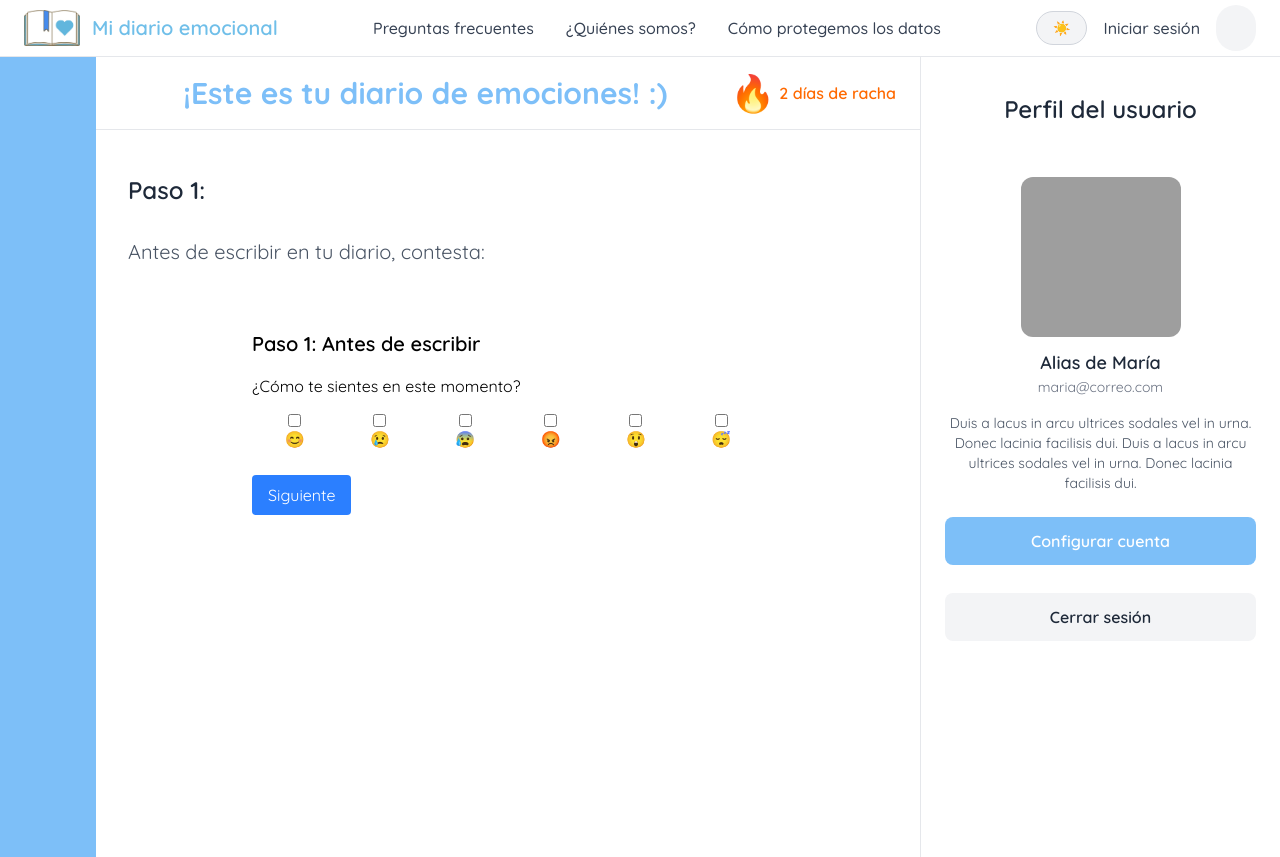
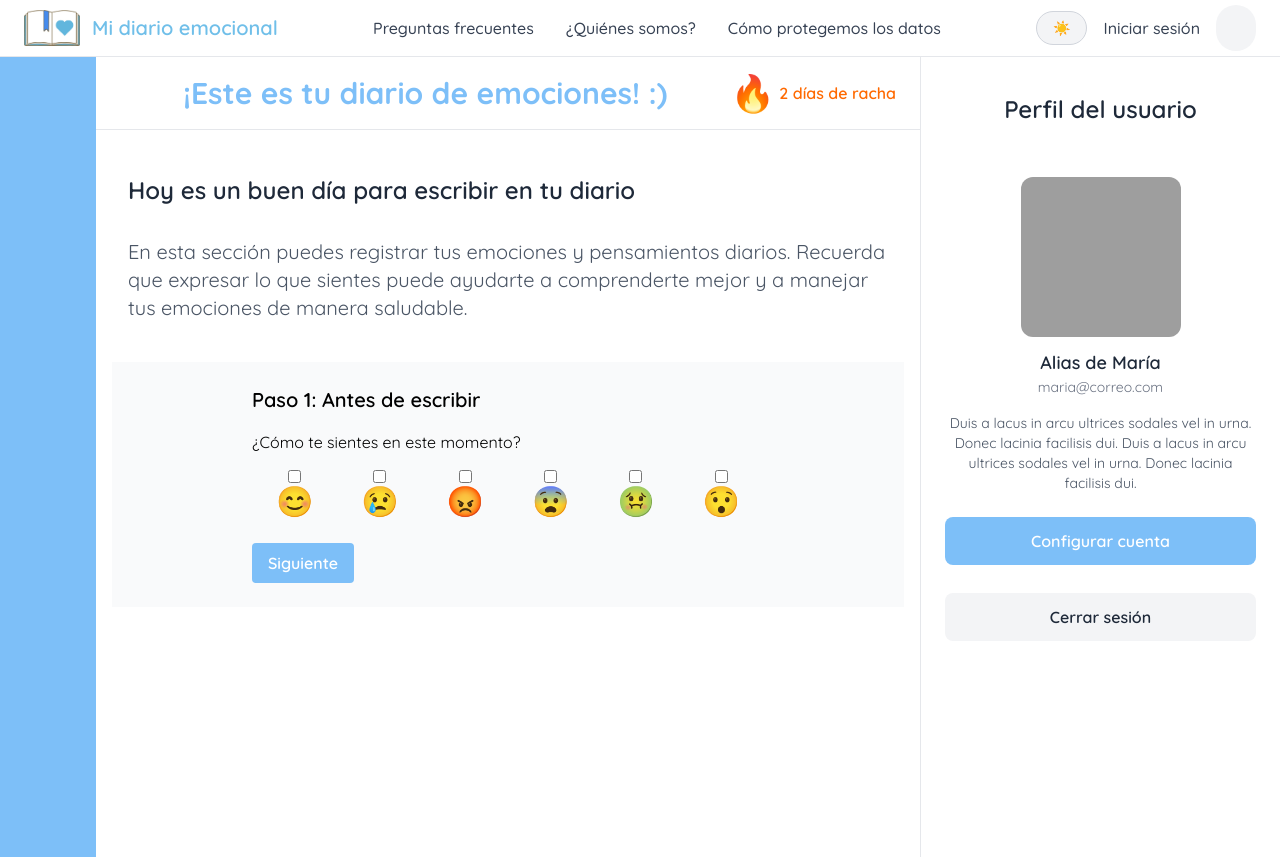
Before and after one commit to car-mor/mi_diario_emocional, a Vue app in the folder frontend/: page /diary-register in a window 1280 px wide. Built offline with nearby package versions, Linux system fonts and the light colour scheme; grey boxes are pictures that could not be loaded; some icons are missing.

Commit message:
Pantalla registro en el diario

```diff
--- a/frontend/src/modules/patient/components/DiaryRegister.vue
+++ b/frontend/src/modules/patient/components/DiaryRegister.vue
@@ -1,48 +1,78 @@
 <template>
-  <div class="flex flex-col items-center justify-center p-6">
+  <div class="flex flex-col items-center justify-center p-6 bg-gray-50 dark:bg-gray-900">
 
     <!-- Paso 1: Seleccionar emociones (opcional) -->
     <div v-if="step === 1" class="w-full max-w-lg">
-      <h2 class="text-xl font-semibold mb-4">Paso 1: Antes de escribir</h2>
-      <p class="mb-4">¿Cómo te sientes en este momento?</p>
+      <h2 class="text-xl font-semibold mb-4 dark:text-white">Paso 1: Antes de escribir</h2>
+      <p class="mb-4 dark:text-white">¿Cómo te sientes en este momento?</p>
       <div class="flex justify-around mb-6">
         <label v-for="emo in emotions" :key="emo.value" class="flex flex-col items-center">
           <input type="checkbox" v-model="selectedEmotions" :value="emo.value" />
-          <span>{{ emo.label }}</span>
+          <span class="dark:text-white text-3xl">{{ emo.label }}</span>
         </label>
       </div>
-      <button class="px-4 py-2 bg-blue-500 text-white rounded" @click="step++">Siguiente</button>
+      <button class="px-4 py-2 bg-[#7DBFF8] hover:bg-[#3457B2] text-white rounded font-semibold" @click="step++">Siguiente</button>
     </div>
 
     <!-- Paso 2: Escribir contenido del diario (obligatorio) -->
     <div v-if="step === 2" class="w-full max-w-lg">
-      <h2 class="text-xl font-semibold mb-4">Paso 2: ¿Qué tal si escribimos un rato?</h2>
+      <h2 class="text-xl font-semibold mb-4 dark:text-white">Paso 2: ¿Qué tal si escribimos un rato?</h2>
       <textarea
+        color="dark:white"
         v-model="content"
-        class="w-full h-40 p-3 border rounded"
+        class="w-full h-40 p-3 border rounded dark:text-white"
         placeholder="Hoy me siento..."
       ></textarea>
       <p v-if="contentError" class="text-red-500 text-sm mt-1">{{ contentError }}</p>
       <div class="flex justify-between mt-4">
-        <button class="px-4 py-2 bg-gray-300 rounded" @click="step--">Atrás</button>
-        <button class="px-4 py-2 bg-blue-500 text-white rounded" @click="validateContent">Siguiente</button>
+        <button class="px-4 py-2 bg-gray-100 hover:bg-gray-200 dark:bg-gray-700 dark:hover:bg-gray-600 text-gray-800 dark:text-gray-200 font-semibold rounded" @click="step--">Atrás</button>
+        <button class="px-4 py-2 bg-[#7DBFF8] hover:bg-[#3457B2] text-white rounded font-semibold" @click="validateContent">Siguiente</button>
       </div>
     </div>
 
     <!-- Paso 3: Agregar título (obligatorio) -->
     <div v-if="step === 3" class="w-full max-w-lg">
-      <h2 class="text-xl font-semibold mb-4">Paso 3: Hora de agregar un título</h2>
+      <h2 class="text-xl dark:text-white font-semibold mb-4">Paso 3: Hora de agregar un título</h2>
       <input
         v-model="title"
-        class="w-full p-3 border rounded mb-4"
+        class="w-full p-3 border rounded mb-4 dark:text-white"
         placeholder="Sin título..."
       />
       <p v-if="titleError" class="text-red-500 text-sm mt-1">{{ titleError }}</p>
       <div class="flex justify-between">
-        <button class="px-4 py-2 bg-gray-300 rounded" @click="step--">Atrás</button>
-        <button class="px-4 py-2 bg-green-500 text-white rounded" @click="validateAndSave">Guardar</button>
+        <button class="px-4 py-2 bg-gray-100 hover:bg-gray-200 dark:bg-gray-700 dark:hover:bg-gray-600 text-gray-800 dark:text-gray-200 font-semibold rounded" @click="step--">Atrás</button>
+        <button class="px-4 py-2 bg-[#7DBFF8] hover:bg-[#3457B2] text-white rounded font-semibold" @click="showConfirmation">Guardar</button>
       </div>
     </div>
+
+    <!-- Modal Confirmación antes de guardar -->
+    <div v-if="showConfirmationModal" class="fixed inset-0 flex items-center justify-center">
+      <div class="bg-white dark:bg-gray-800 rounded-lg p-8 shadow-xl max-w-sm w-full text-center">
+        <p class="text-lg font-semibold mb-4 dark:text-white">¿Estás seguro(a) de registrar esta entrada a tu diario de emociones?</p>
+        <p class="text-sm text-gray-500 dark:text-gray-400 mb-6">Nota: no podrás modificar nuevamente este texto.</p>
+        <div class="flex justify-around space-x-4">
+          <button @click="saveEntry" class="px-4 py-2 bg-[#7DBFF8] hover:bg-[#3457B2] text-white rounded font-semibold w-full">Sí</button>
+          <button @click="cancelSave" class="px-4 py-2 bg-gray-200 hover:bg-gray-300 dark:bg-gray-700 dark:hover:bg-gray-600 text-gray-800 dark:text-gray-200 rounded font-semibold w-full">No</button>
+        </div>
+      </div>
+    </div>
+
+    <!-- Modal Éxito al guardar -->
+    <div v-if="showSuccessModal" class="fixed inset-0 flex items-center justify-center z-50">
+      <div class="bg-white dark:bg-gray-800 rounded-lg p-8 shadow-xl max-w-sm w-full text-center">
+        <div class="flex justify-center mb-4">
+          <div class="bg-green-500 p-2 rounded-full inline-flex items-center justify-center">
+            <svg class="w-8 h-8 text-white" fill="none" stroke="currentColor" viewBox="0 0 24 24" xmlns="http://www.w3.org/2000/svg">
+              <path stroke-linecap="round" stroke-linejoin="round" stroke-width="2" d="M5 13l4 4L19 7"></path>
+            </svg>
+          </div>
+        </div>
+        <h3 class="text-xl font-bold mb-2 dark:text-white">Entrada guardada</h3>
+        <p class="text-gray-600 mb-6 dark:text-gray-400">¡Tu entrada al diario de emociones ha sido registrada con éxito!</p>
+        <button @click="closeSuccessModal" class="px-6 py-2 bg-green-500 hover:bg-green-600 text-white font-semibold rounded-lg w-full">Entendido</button>
+      </div>
+    </div>
+
   </div>
 </template>
 
@@ -50,19 +80,24 @@
 import { ref } from "vue";
 
 const step = ref(1);
+//emociones basicas de ekman
 const emotions = [
-  { value: "feliz", label: "😊" },
-  { value: "triste", label: "😢" },
-  { value: "ansioso", label: "😰" },
-  { value: "enojado", label: "😡" },
-  { value: "sorprendido", label: "😲" },
-  { value: "cansado", label: "😴" },
+  { value: "alegría", label: "😊" },
+  { value: "tristeza", label: "😢" },
+  { value: "ira", label: "😡" },
+  { value: "miedo", label: "😨" },
+  { value: "asco", label: "🤢" },
+  { value: "sorpresa", label: "😯" },
 ];
 const selectedEmotions = ref<string[]>([]);
 const content = ref("");
 const title = ref("");
 const contentError = ref<string | null>(null);
 const titleError = ref<string | null>(null);
+//  Variable para controlar la visibilidad del modal
+const showConfirmationModal = ref(false);
+// Variable para controlar el modal de éxito
+const showSuccessModal = ref(false);
 
 function validateContent() {
   const cleanContent = content.value.trim();
@@ -78,12 +113,11 @@ function validateContent() {
   step.value++;
 }
 
-function validateAndSave() {
+// Nuevo: Función que valida y luego muestra el modal
+function showConfirmation() {
   const cleanTitle = title.value.trim();
 
-  // Si escribió titulo, validar
   if (cleanTitle.length > 0) {
-    // Caracteres minimos
     if (cleanTitle.length < 3) {
       titleError.value = "El título debe tener al menos 3 caracteres.";
       return;
@@ -92,23 +126,63 @@ function validateAndSave() {
       titleError.value = "El título no puede exceder los 100 caracteres.";
       return;
     }
-    // caracteres maximos
     const validCharacters = /^[a-zA-Z0-9\s.,!¡¿?_'-]*$/;
     if (!validCharacters.test(cleanTitle)) {
       titleError.value = "El título contiene caracteres no válidos.";
       return;
     }
-  }else{
-    // si no escribió titulo = error
+  } else {
     titleError.value = "Tu diario debe tener un título.";
     return;
   }
-  // Si todo bien, guardar
-  saveEntry();
+
+   // Si todas las validaciones pasan, muestra el modal de confirmación
+  titleError.value = null;
+  showConfirmationModal.value = true;
 }
 
+// Nuevo: Función para cancelar el guardado
+function cancelSave() {
+  showConfirmationModal.value = false;
+}
+
+// Nuevo: Función para cerrar el modal de éxito y resetear el formulario
+function closeSuccessModal() {
+  showSuccessModal.value = false;
+  step.value = 1;
+  selectedEmotions.value = [];
+  content.value = "";
+  title.value = "";
+}
+
+// SIMULACIOOOOOOOOOOOON DE DATOOOS
+async function saveEntry() {
+  showConfirmationModal.value = false; // Cierra el modal antes de guardar
+
+  const payload = {
+    emotions: selectedEmotions.value,
+    content: content.value.trim(),
+    title: title.value.trim(),
+    date: new Date().toISOString(),
+  };
+
+  try {
+     // Simulación de respuesta del servidor
+    await new Promise((resolve) => setTimeout(resolve, 1000));
+    console.log("Datos enviados (mock):", payload);
+    showSuccessModal.value = true; // Muestra el modal de éxito
+  } catch (err) {
+    console.error(err);
+    alert("Hubo un problema al guardar la entrada");
+  }
+}
+
+
+//conectarse al backend
 /*
 async function saveEntry() {
+  showConfirmationModal.value = false;
+
   const payload = {
     emotions: selectedEmotions.value,
     content: content.value.trim(),
@@ -123,42 +197,18 @@ async function saveEntry() {
       body: JSON.stringify(payload),
     });
 
-    if (!response.ok) throw new Error("Error al guardar entrada");
+    if (!response.ok) {
+      throw new Error("Error al guardar entrada");
+    }
 
-    alert("Entrada guardada con éxito 🎉");
-    step.value = 1;
-    selectedEmotions.value = [];
-    content.value = "";
-    title.value = "";
+    // Muestra el modal de éxito si todo salió bien
+    showSuccessModal.value = true;
   } catch (err) {
     console.error(err);
     alert("Hubo un problema al guardar la entrada");
+    // Opcional: mostrar un modal de error personalizado
   }
+}
 }*/
 
-//simulacion datos
-async function saveEntry() {
-  const payload = {
-    emotions: selectedEmotions.value,
-    content: content.value.trim(),
-    title: title.value.trim(),
-    date: new Date().toISOString(),
-  };
-
-  try {
-    // Simulación de respuesta del servidor
-    await new Promise((resolve) => setTimeout(resolve, 1000));
-
-    console.log("Datos enviados (mock):", payload);
-
-    alert("Entrada guardada (mock) 🎉");
-    step.value = 1;
-    selectedEmotions.value = [];
-    content.value = "";
-    title.value = "";
-  } catch (err) {
-    console.error(err);
-    alert("Hubo un problema al guardar la entrada (mock)");
-  }
-}
 </script>
--- a/frontend/src/modules/patient/views/DiaryRegisterPatientView.vue
+++ b/frontend/src/modules/patient/views/DiaryRegisterPatientView.vue
@@ -9,13 +9,13 @@
             <div class="dark:bg-gray-800 transition-colors flex-1 p-4 overflow-y-auto">
                 <div class="p-4 flex flex-col text-left">
                     <h2 class="text-2xl mt-3 font-semibold text-gray-800 dark:text-gray-200">
-                        Paso 1:
+                        Hoy es un buen día para escribir en tu diario
                     </h2>
                 </div>
                 <!-- Descripción -->
                 <div class="text-center lg:text-left p-4">
                     <p class="text-lg md:text-xl text-gray-600 dark:text-gray-300 mb-6">
-                        Antes de escribir en tu diario, contesta:
+                        En esta sección puedes registrar tus emociones y pensamientos diarios. Recuerda que expresar lo que sientes puede ayudarte a comprenderte mejor y a manejar tus emociones de manera saludable.
                     </p>
                 </div>
                 <!-- Contenido principal - component  -->
```
